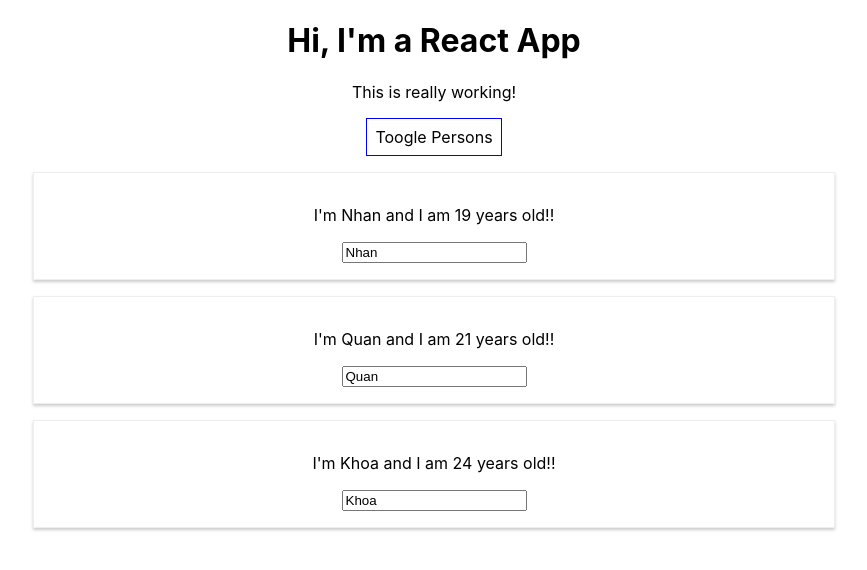
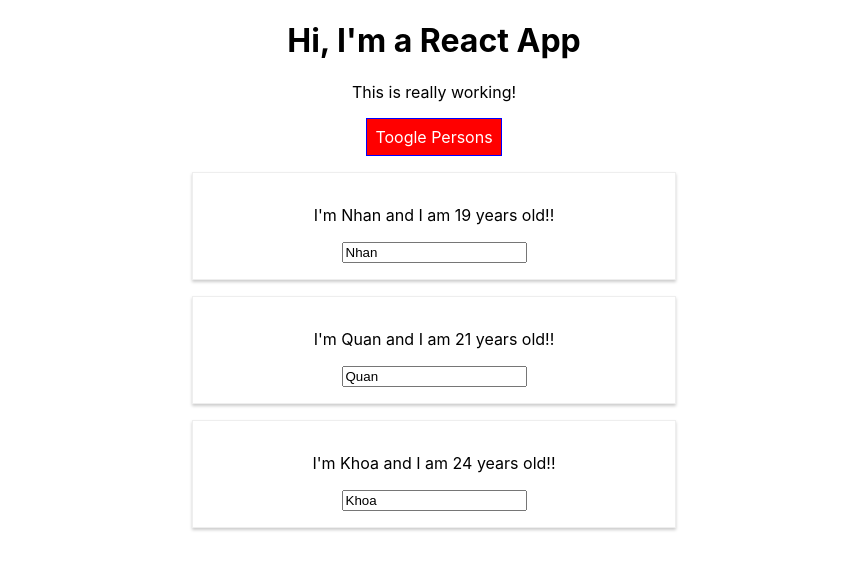
Before and after one commit to BrunoNguyen2905/React-Complete-Guide, a React (Create React App) app: page / in a window 1280 px wide. Both pictures are taken after a click on the button "Toogle Persons". Shown: the top 570 px of the page, without its empty margins (206-1073 px from the left). Built offline with nearby package versions, Linux system fonts and the light colour scheme; the HTML template or start-up script is replaced by a standard one.

Commit message:
add styled components from app.js

```diff
--- a/package.json
+++ b/package.json
@@ -6,9 +6,11 @@
     "@testing-library/jest-dom": "^4.2.4",
     "@testing-library/react": "^9.4.0",
     "@testing-library/user-event": "^7.2.1",
+    "radium": "^0.26.0",
     "react": "^16.12.0",
     "react-dom": "^16.12.0",
-    "react-scripts": "3.3.1"
+    "react-scripts": "3.3.1",
+    "styled-components": "^5.0.1"
   },
   "scripts": {
     "start": "react-scripts start",
--- a/src/App.css
+++ b/src/App.css
@@ -1,3 +1,11 @@
 .App {
   text-align: center;
 }
+
+.red {
+  color: red;
+}
+
+.bold{
+  font-weight: bold;
+}
--- a/src/App.js
+++ b/src/App.js
@@ -1,6 +1,24 @@
 import React, {Component} from 'react';
+import styled from 'styled-components';
 import './App.css';
+
 import Person from './Person/Person.js';
+
+const StyledButton= styled.button `
+  background-color: ${props => props.alt ? 'red': 'green'}; /* alt in the button*/
+  color: white;
+  font: inherit;
+  border: 1px solid blue;
+  padding: 8px;
+  cursor: pointer;
+
+  &:hover {
+    background-color: ${props => props.alt ? 'salmon': 'lightgreen'}; /* alt in the button*/
+    color: black;
+
+  }
+`;
+
 
 class App extends Component {
   state =  {
@@ -75,13 +93,14 @@ class App extends Component {
 
   render() {
 
-    const style = {
-      backgroundColor: 'white',
-      font: 'inherit',
-      border:'1px solid blue',
-      padding: '8px',
-      cursor:'pointer'
-    };
+    // const style = {
+    //   backgroundColor: 'green',
+    //   color: 'white',
+    //   font: 'inherit',
+    //   border:'1px solid blue',
+    //   padding: '8px',
+    //   cursor:'pointer'
+    // };
 
     let persons = null;
 
@@ -109,16 +128,33 @@ class App extends Component {
             age ={this.state.persons[2].age}/>  */}
         </div>
       );
+      //style.backgroundColor ='red';
+      //style[':hover'] = {
+        //backgroundColor: 'salmon',
+        //color: 'black'
+      //};
+
+
+    }
+
+    //let classes =['red', 'bold'].join(' ');//join 2 classes into a class  "red bold" valid css class list
+    const classes = []; //const because never assign a new variable
+    if(this.state.persons.length <= 2){
+      classes.push('red'); // classes =['red'] //
+    }
+    if(this.state.persons.length <= 1){
+      classes.push ('bold'); // classes = ['red', 'bold'] // need join(' ') to join red and bold
     }
 
     return (
       <div className="App">
         <h1>Hi, I'm a React App</h1>
-        <p>This is really working!</p>
-        <button
-         style ={style}
-         onClick={this.togglePersonsHandler}>Toogle Persons</button>
-         {persons}
+        <p className={classes.join(' ')}>This is really working!</p>
+        <StyledButton
+          alt= {this.state.showPersons}// depend on this.state.showPersons
+          onClick={this.togglePersonsHandler}>Toogle Persons
+        </StyledButton>
+        {persons}
       </div>
     );
   }
--- a/src/Person/Person.js
+++ b/src/Person/Person.js
@@ -1,5 +1,7 @@
 import React from 'react';
-import './Person.css';
+import styled from 'styled-components';
+
+// import './Person.css';
 
 // A component is just a function which returns some JSX, some HTML
 // const person = () => {
@@ -12,13 +14,36 @@ import './Person.css';
 // pass a method as a reference to a property in App.js , and now we can use click property in Person.js
 
 //onChange: change immediately when sth changes
+
+const StyleDiv =  styled.div`
+        width: 60%;
+        margin:16px auto;
+        border: 1px solid #eee;
+        box-shadow: 0 2px 3px #ccc;
+        padding: 16px;
+        text-align:center;
+
+        @media (min-width: 500px){
+            width: 450px;
+        }
+`;
+
+
+
 const person = (props) => {
+
+    // const style ={
+    //     '@media (min-width: 500px)': {
+    //         width: '450px'
+    //     }
+    // };
     return (
-        <div className="Person">
+        //<div className="Person" style ={style}>
+        <StyleDiv>
         <p onClick = {props.click}>I'm {props.name} and I am {props.age} years old!!</p>
         <p>{props.children}</p>
         <input type="text" onChange={props.changed} value =  {props.name} />
-        </div>
+        </StyleDiv>
     )
 };
 export default person;
```
Also changed, not shown: src/Person/Person.css (+7 -1 lines), 1 other file (tests, documents, lock files or other folders).
